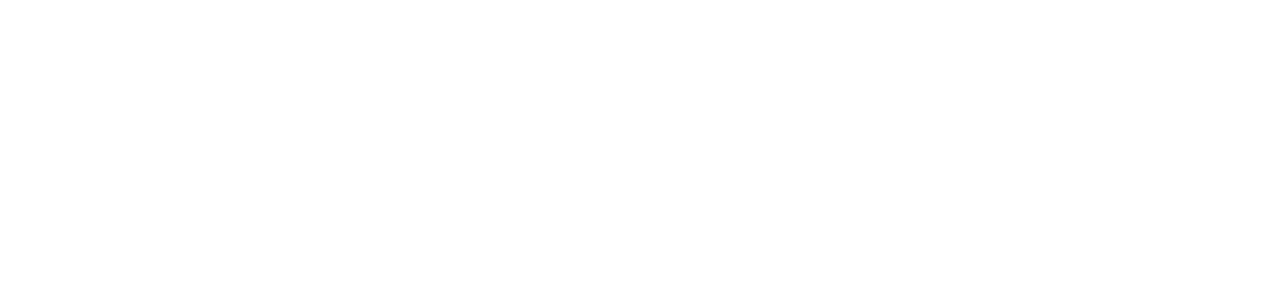
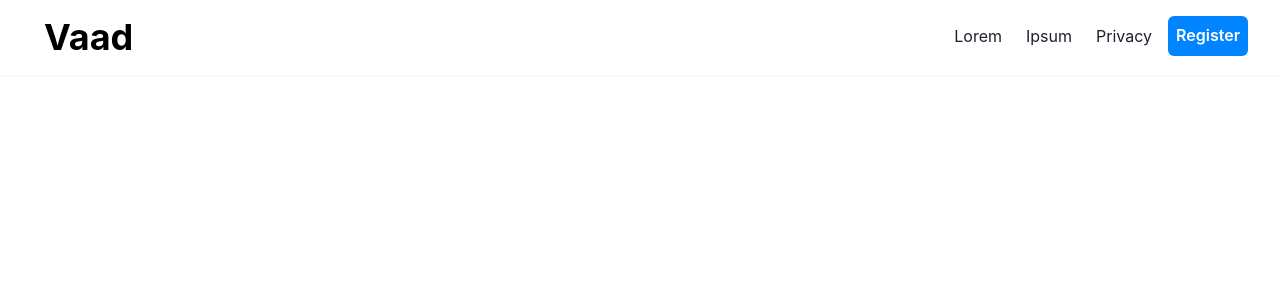
Before and after one commit to Bhavyawahie/vaad-chat-app, a React (Create React App) app in the folder client/: page / in a window 1280 px wide. Shown: the top 300 px of the page. Built offline with nearby package versions, Linux system fonts and the light colour scheme.

Commit message:
header component added to homescreen

```diff
--- a/client/src/App.css
+++ b/client/src/App.css
@@ -1,38 +1,14 @@
-.App {
-  text-align: center;
+@import url('https://fonts.googleapis.com/css2?family=Inter:wght@100;200;300;400;500;600;700;800;900&display=swap');
+
+
+* {
+  margin: 0;
+  padding: 0;
+  box-sizing: border-box;
 }
 
-.App-logo {
-  height: 40vmin;
-  pointer-events: none;
-}
-
-@media (prefers-reduced-motion: no-preference) {
-  .App-logo {
-    animation: App-logo-spin infinite 20s linear;
-  }
-}
-
-.App-header {
-  background-color: #282c34;
+#root {
   min-height: 100vh;
   display: flex;
   flex-direction: column;
-  align-items: center;
-  justify-content: center;
-  font-size: calc(10px + 2vmin);
-  color: white;
 }
-
-.App-link {
-  color: #61dafb;
-}
-
-@keyframes App-logo-spin {
-  from {
-    transform: rotate(0deg);
-  }
-  to {
-    transform: rotate(360deg);
-  }
-}
--- a/client/src/App.jsx
+++ b/client/src/App.jsx
@@ -2,14 +2,14 @@ import React from 'react'
 import './App.css';
 import { BrowserRouter as Router, Route } from 'react-router-dom'
 import registerScreen from './Screens/registerScreen'
-import loginScreen from './Screens/loginScreen'
+import homeScreen from './Screens/homeScreen'
 import chatScreen from './Screens/chatScreen'
 
 const App = () => {
     return (
         <Router>
             <Route exact path="/register" component={registerScreen}/>
-            <Route exact path="/login" component={loginScreen}/>
+            <Route exact path="/" component={homeScreen}/>
             <Route exact path="/chats" component={chatScreen}/>
         </Router>
     );
--- /dev/null
+++ b/client/src/Screens/homeScreen.jsx
@@ -0,0 +1,13 @@
+import React from 'react'
+import Header from '../components/Header'
+
+
+const homeScreen = () => {
+    return (
+        <>
+            <Header/>
+        </>
+    )
+}
+
+export default homeScreen
--- a/client/src/Screens/loginScreen.jsx
+++ /dev/null
@@ -1,11 +0,0 @@
-import React from 'react'
-
-const loginScreen = () => {
-    return (
-        <div>
-            login kar be lodu
-        </div>
-    )
-}
-
-export default loginScreen
--- /dev/null
+++ b/client/src/components/Header.jsx
@@ -0,0 +1,36 @@
+import React from 'react'
+import { Link } from 'react-router-dom'
+import { Box, Button, Container, Flex, Heading, Image, Spacer, Text } from '@chakra-ui/react'
+import logo from '../logo.svg'
+
+const Header = () => {
+    return (
+        <Flex boxShadow='sm'>
+            <Container maxW='container.xl'>
+                <Flex>
+                    <Box p={4} color='black' display='flex' alignItems='flex-end'>
+                        {/* <Image src={logo} boxSize='40px'/> */}
+                        <Heading as='h1' size='xl' pl={3}>Vaad</Heading>
+                    </Box>
+                        <Spacer/>
+                    <Box p={4} display='flex'>
+                        <Link to='#'>
+                            <Text ml={2} p={2}>Lorem</Text>
+                        </Link>
+                        <Link to='#'>
+                            <Text ml={2} p={2}>Ipsum</Text>
+                        </Link>
+                        <Link to='#'>
+                            <Text ml={2} p={2}>Privacy</Text>
+                        </Link>
+                        <Link to='/register'>
+                            <Button ml={2} p={2} variant='solid' bg='#0084FF' color='#FFFFFF'>Register</Button>
+                        </Link>
+                    </Box>
+                </Flex>
+            </Container>
+        </Flex>
+    )
+}
+
+export default Header
--- a/client/src/index.js
+++ b/client/src/index.js
@@ -1,16 +1,18 @@
 import React from 'react';
 import ReactDOM from 'react-dom';
 import App from './App';
+import { Provider } from 'react-redux';
+import store from './store'
 import reportWebVitals from './reportWebVitals';
 import {ChakraProvider} from '@chakra-ui/react'
 
 
 ReactDOM.render (
-    <React.StrictMode>
+    <Provider store={store}>
       <ChakraProvider>
         <App/>
       </ChakraProvider>
-    </React.StrictMode>,
+    </Provider>,
     document.getElementById('root')
 );
 
--- a/client/src/store.js
+++ b/client/src/store.js
@@ -1,4 +1,4 @@
-import {createStore, combineReducers, applyMiddleware} from 'react-redux'
+import {createStore, combineReducers, applyMiddleware} from 'redux'
 import {composeWithDevTools} from 'redux-devtools-extension'
 import thunk from 'redux-thunk'
 
```
Also changed, not shown: client/src/components/Login.jsx (added, +12 -0 lines), client/src/logo.svg (added).
